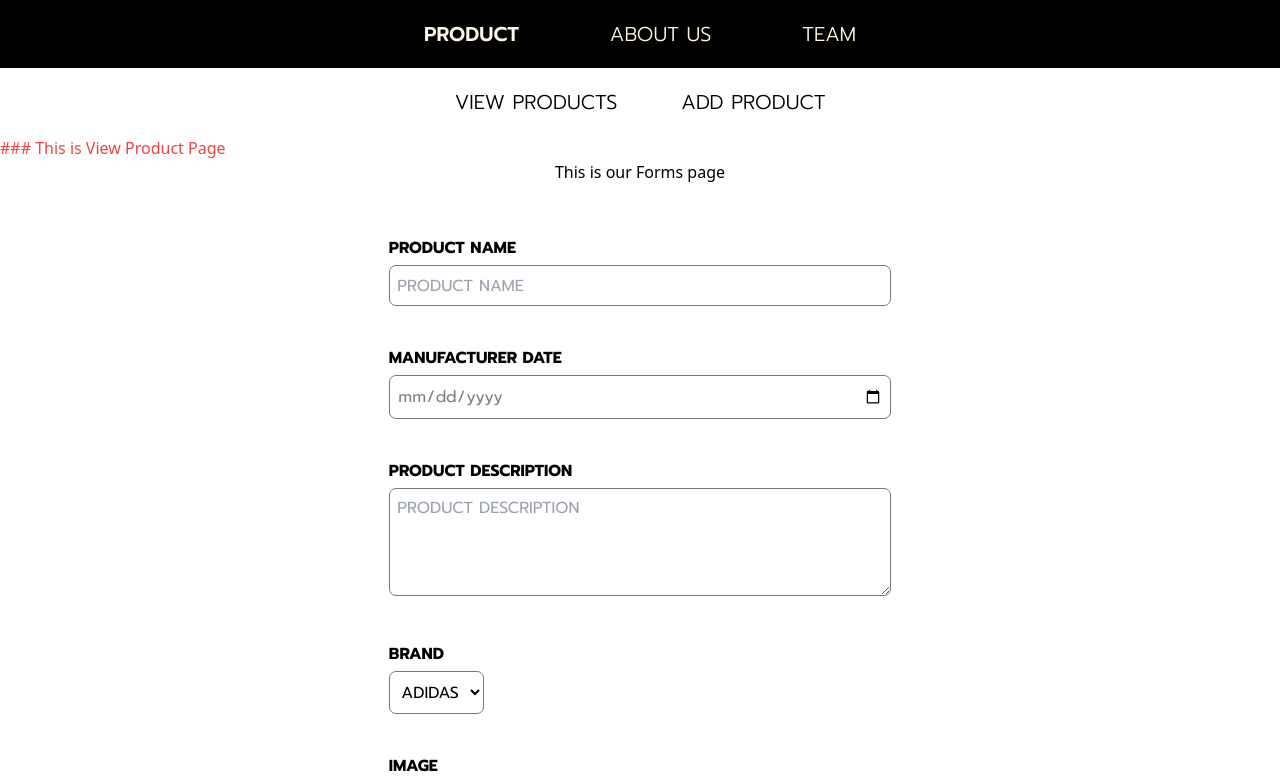
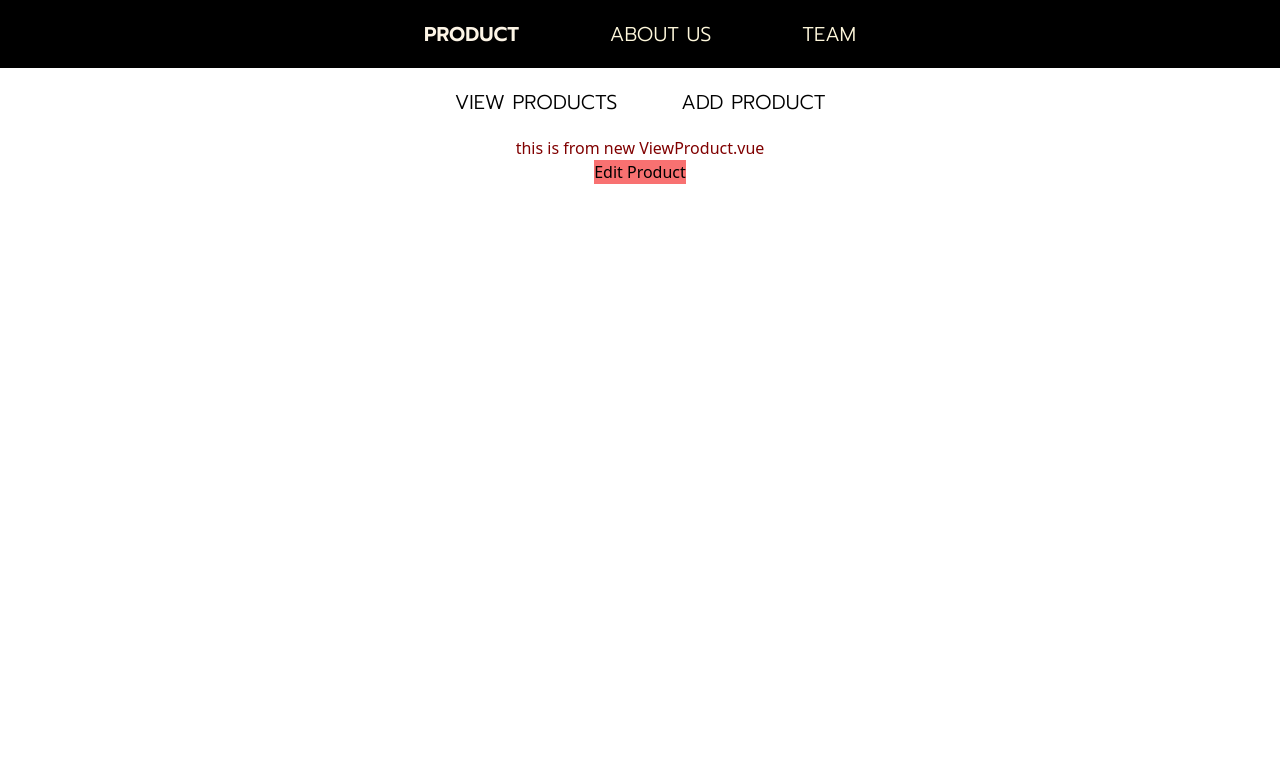
Before and after one commit to YakRuay/int221-frontend, a Vue app: page / in a window 1280 px wide. Shown: the top 779 px of the page. Built offline with nearby package versions, Linux system fonts and the light colour scheme; grey boxes are pictures that could not be loaded.

Commit message:
Success switch page on SecNavBar01

```diff
--- a/src/components/TheSecNavbar.vue
+++ b/src/components/TheSecNavbar.vue
@@ -3,15 +3,44 @@
     class="bg-white p-5 max-w-md md:text-xl text-sm text-gray-900 flex justify-center sec-navbar-container"
   >
     <div class="md:w-1/5 lg:max-w-md flex justify-center uppercase">
-      <a href="#">View&nbsp;Products</a>
-      <a href="#" id="AddProduct">Add&nbsp;Product</a>
+      <a href="#" @click="setSelectedComponent('view-product')">View&nbsp;Products</a>
+      <a href="#" @click="setSelectedComponent('add-product')" id="AddProduct">Add&nbsp;Product</a>
       <a href="#" id="EditProduct">Edit&nbsp;Product</a>
+
     </div>
   </div>
+  <keep-alive>
+        <component :is="selectedComponent"></component>
+     </keep-alive>
+
 </template>
 
+<script>
+import ViewProduct from "../views/Pages/ViewProduct.vue";
+import AddProduct from "../views/Pages/TheForms.vue";
+
+
+export default {
+  components: {
+    ViewProduct,
+    AddProduct,
+  },
+  data() {
+    return {
+      selectedComponent: "view-product",
+    }
+  },
+  methods: {
+    setSelectedComponent(comp) {
+      this.selectedComponent = comp;
+    },
+  },
+
+};
+</script>
+
+
 <style scoped>
-
 .sec-navbar-container {
   min-width: 100vw;
   overflow: hidden;
@@ -23,7 +52,7 @@ a {
   color: black;
 }
 
-a:hover {
+a:hover,a:active {
   font-weight: bold;
 }
 
--- a/src/router/index.js
+++ b/src/router/index.js
@@ -26,7 +26,7 @@ const routes = [
     // route level code-splitting
     // this generates a separate chunk (about.[hash].js) for this route
     // which is lazy-loaded when the route is visited.
-    component: () => import(/* webpackChunkName: "about" */ '../views/Pages/ViewProduct.vue')
+    component: () => import(/* webpackChunkName: "about" */ '../views/Pages/Product.vue')
   }
 ]
 
--- /dev/null
+++ b/src/views/Pages/Product.vue
@@ -0,0 +1,19 @@
+<template>
+    <the-sec-navbar></the-sec-navbar>
+    <!-- <h1 class="text-red-500"> ### This is View Product Page</h1> -->
+    <!-- <the-forms></the-forms> -->
+
+
+</template>
+
+<script>
+import TheSecNavbar from '@/components/TheSecNavbar.vue'
+// import TheForms from '@/views/Pages/TheForms.vue'
+
+export default {
+  components: {
+    TheSecNavbar,
+    // TheForms
+  }
+};
+</script>
--- a/src/views/Pages/ViewProduct.vue
+++ b/src/views/Pages/ViewProduct.vue
@@ -1,18 +1,18 @@
 <template>
-    <the-sec-navbar></the-sec-navbar>
-    <h1 class="text-red-500"> ### This is View Product Page</h1>
-    <the-forms></the-forms>
+  <h1>this is from new ViewProduct.vue</h1>
 
+  <a href="TheForms.vue" class="bg-red-400 flex justify-self-center"> Edit Product</a>
 </template>
 
 <script>
-import TheSecNavbar from '@/components/TheSecNavbar.vue'
-import TheForms from '@/views/Pages/TheForms.vue'
+export default {
 
-export default {
-  components: {
-    TheSecNavbar,
-    TheForms
-  }
-};
+}
 </script>
+
+<style scoped>
+h1{
+    text-align: center;
+    color: maroon;
+}
+</style>
```
